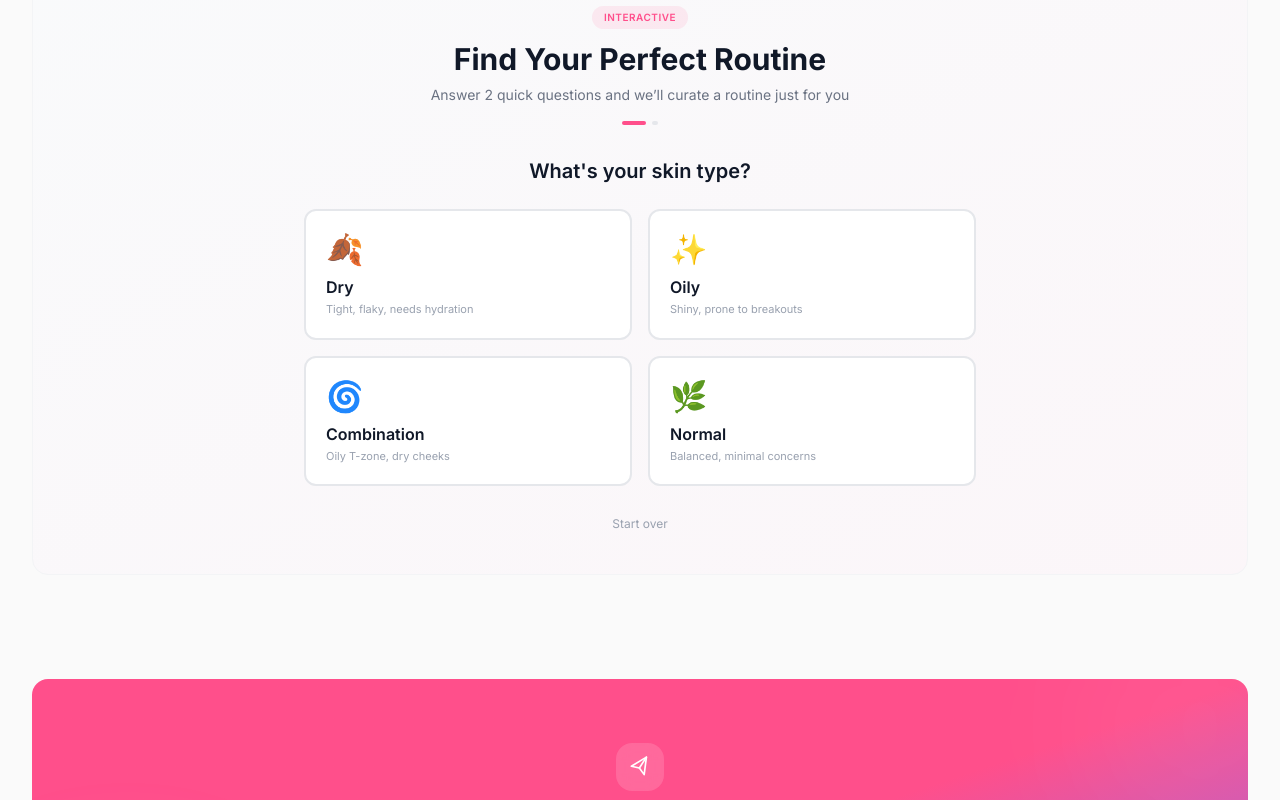
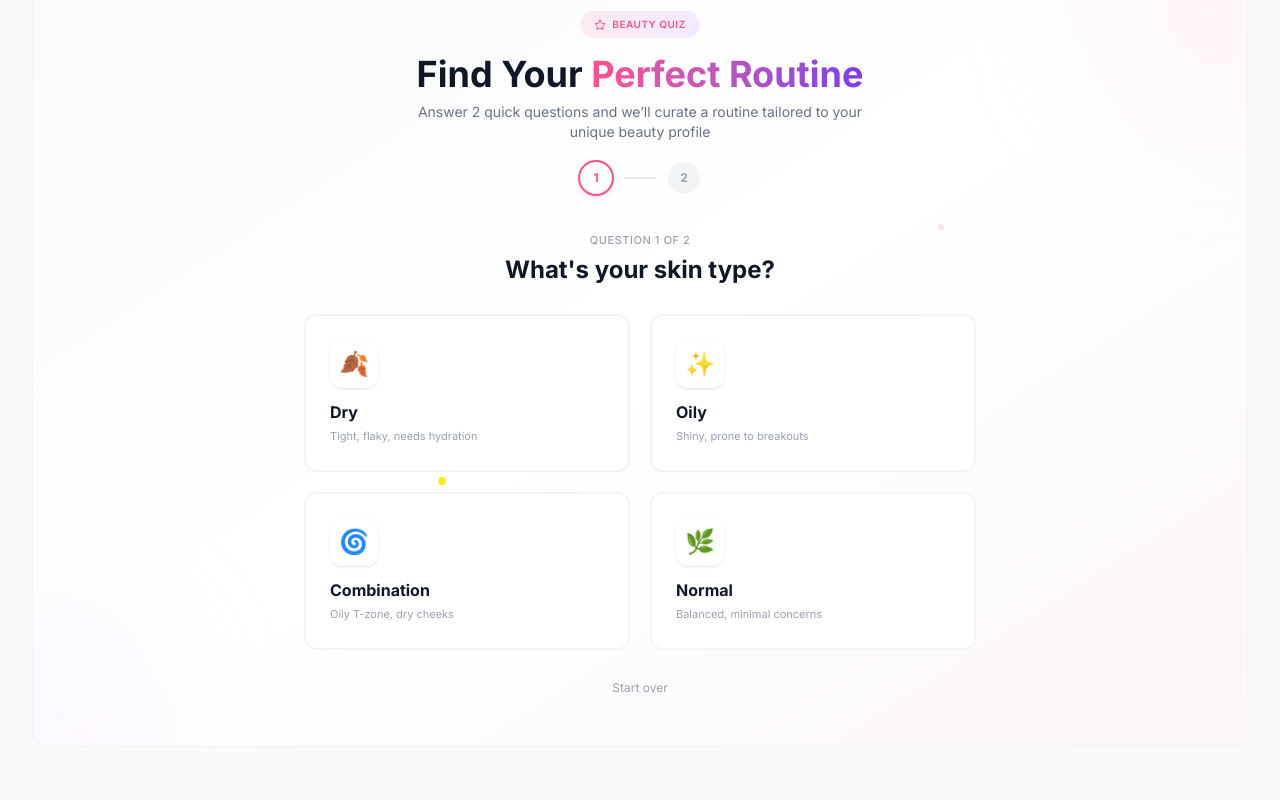
Before and after one commit to asif6000/bizrankup, a React (Vite) app: page / in a window 1280 px wide. Shown: the part 4720-5520 px from the top of the page. Built offline with nearby package versions, Linux system fonts and the light colour scheme.

Commit message:
Enhance BeautyQuizSection with premium styling, animated step indicator, product preview in results

```diff
--- a/src/components/home/BeautyQuizSection.jsx
+++ b/src/components/home/BeautyQuizSection.jsx
@@ -1,51 +1,84 @@
-import { useState } from 'react'
+import { useState, useEffect } from 'react'
 import { Link } from 'react-router-dom'
-import { FiArrowRight, FiChevronRight, FiRefreshCw } from 'react-icons/fi'
+import { FiArrowRight, FiRefreshCw, FiStar, FiCheck } from 'react-icons/fi'
+import { products } from '../../data'
 
 const steps = [
   {
     question: 'What\'s your skin type?',
     options: [
-      { id: 'dry', label: 'Dry', emoji: '🍂', desc: 'Tight, flaky, needs hydration' },
-      { id: 'oily', label: 'Oily', emoji: '✨', desc: 'Shiny, prone to breakouts' },
-      { id: 'combination', label: 'Combination', emoji: '🌀', desc: 'Oily T-zone, dry cheeks' },
-      { id: 'normal', label: 'Normal', emoji: '🌿', desc: 'Balanced, minimal concerns' },
+      { id: 'dry', label: 'Dry', emoji: '🍂', desc: 'Tight, flaky, needs hydration', gradient: 'from-amber-100 to-orange-100 dark:from-amber-900/30 dark:to-orange-900/30', icon: '💧' },
+      { id: 'oily', label: 'Oily', emoji: '✨', desc: 'Shiny, prone to breakouts', gradient: 'from-blue-100 to-cyan-100 dark:from-blue-900/30 dark:to-cyan-900/30', icon: '🌟' },
+      { id: 'combination', label: 'Combination', emoji: '🌀', desc: 'Oily T-zone, dry cheeks', gradient: 'from-purple-100 to-pink-100 dark:from-purple-900/30 dark:to-pink-900/30', icon: '⚖️' },
+      { id: 'normal', label: 'Normal', emoji: '🌿', desc: 'Balanced, minimal concerns', gradient: 'from-green-100 to-emerald-100 dark:from-green-900/30 dark:to-emerald-900/30', icon: '🌱' },
     ],
   },
   {
     question: 'Your biggest concern?',
     options: [
-      { id: 'aging', label: 'Anti-Aging', emoji: '🌟', desc: 'Fine lines, loss of firmness' },
-      { id: 'acne', label: 'Acne & Blemishes', emoji: '💫', desc: 'Breakouts, dark spots' },
-      { id: 'brightening', label: 'Brightening', emoji: '☀️', desc: 'Dullness, uneven tone' },
-      { id: 'sensitivity', label: 'Sensitivity', emoji: '🌸', desc: 'Redness, irritation' },
+      { id: 'aging', label: 'Anti-Aging', emoji: '🌟', desc: 'Fine lines, loss of firmness', gradient: 'from-rose-100 to-pink-100 dark:from-rose-900/30 dark:to-pink-900/30', icon: '✨' },
+      { id: 'acne', label: 'Acne & Blemishes', emoji: '💫', desc: 'Breakouts, dark spots', gradient: 'from-indigo-100 to-purple-100 dark:from-indigo-900/30 dark:to-purple-900/30', icon: '🔬' },
+      { id: 'brightening', label: 'Brightening', emoji: '☀️', desc: 'Dullness, uneven tone', gradient: 'from-amber-100 to-yellow-100 dark:from-amber-900/30 dark:to-yellow-900/30', icon: '💡' },
+      { id: 'sensitivity', label: 'Sensitivity', emoji: '🌸', desc: 'Redness, irritation', gradient: 'from-teal-100 to-green-100 dark:from-teal-900/30 dark:to-green-900/30', icon: '🌿' },
     ],
   },
 ]
 
 const results = {
-  'dry-aging': { text: 'Hydrating & Firming Routine', link: '/category/skincare?concern=anti-aging', gradient: 'from-rose-400 to-pink-500' },
-  'dry-acne': { text: 'Gentle Hydrating + Clarifying', link: '/category/skincare?concern=acne', gradient: 'from-pink-400 to-purple-500' },
-  'dry-brightening': { text: 'Nourishing Glow Routine', link: '/category/skincare?concern=brightening', gradient: 'from-amber-400 to-rose-500' },
-  'dry-sensitivity': { text: 'Soothing Calming Routine', link: '/category/skincare?concern=sensitive', gradient: 'from-green-400 to-teal-500' },
-  'oily-aging': { text: 'Lightweight Firming Routine', link: '/category/skincare?concern=anti-aging', gradient: 'from-rose-500 to-purple-600' },
-  'oily-acne': { text: 'Oil-Control + Clarifying', link: '/category/skincare?concern=acne', gradient: 'from-purple-500 to-indigo-600' },
-  'oily-brightening': { text: 'Mattifying Brightening Routine', link: '/category/skincare?concern=brightening', gradient: 'from-amber-500 to-orange-500' },
-  'oily-sensitivity': { text: 'Oil-Free Soothing Routine', link: '/category/skincare?concern=sensitive', gradient: 'from-teal-400 to-green-500' },
-  'combination-aging': { text: 'Balanced Firming Routine', link: '/category/skincare?concern=anti-aging', gradient: 'from-rose-400 to-purple-500' },
-  'combination-acne': { text: 'Balanced Clarifying Routine', link: '/category/skincare?concern=acne', gradient: 'from-pink-500 to-purple-600' },
-  'combination-brightening': { text: 'Balanced Glow Routine', link: '/category/skincare?concern=brightening', gradient: 'from-amber-400 to-rose-500' },
-  'combination-sensitivity': { text: 'Balanced Soothing Routine', link: '/category/skincare?concern=sensitive', gradient: 'from-green-400 to-emerald-500' },
-  'normal-aging': { text: 'Preventive Firming Routine', link: '/category/skincare?concern=anti-aging', gradient: 'from-rose-400 to-indigo-500' },
-  'normal-acne': { text: 'Gentle Maintenance Routine', link: '/category/skincare?concern=acne', gradient: 'from-purple-400 to-pink-500' },
-  'normal-brightening': { text: 'Radiance Boost Routine', link: '/category/skincare?concern=brightening', gradient: 'from-amber-400 to-rose-400' },
-  'normal-sensitivity': { text: 'Gentle Care Routine', link: '/category/skincare?concern=sensitive', gradient: 'from-teal-400 to-green-400' },
+  'dry-aging': { text: 'Hydrating & Firming Routine', link: '/category/skincare?concern=anti-aging', gradient: 'from-rose-400 to-pink-500', products: products.slice(0, 4) },
+  'dry-acne': { text: 'Gentle Hydrating + Clarifying', link: '/category/skincare?concern=acne', gradient: 'from-pink-400 to-purple-500', products: products.slice(2, 6) },
+  'dry-brightening': { text: 'Nourishing Glow Routine', link: '/category/skincare?concern=brightening', gradient: 'from-amber-400 to-rose-500', products: products.slice(4, 8) },
+  'dry-sensitivity': { text: 'Soothing Calming Routine', link: '/category/skincare?concern=sensitive', gradient: 'from-green-400 to-teal-500', products: products.slice(6, 10) },
+  'oily-aging': { text: 'Lightweight Firming Routine', link: '/category/skincare?concern=anti-aging', gradient: 'from-rose-500 to-purple-600', products: products.slice(8, 12) },
+  'oily-acne': { text: 'Oil-Control + Clarifying', link: '/category/skincare?concern=acne', gradient: 'from-purple-500 to-indigo-600', products: products.slice(10, 14) },
+  'oily-brightening': { text: 'Mattifying Brightening Routine', link: '/category/skincare?concern=brightening', gradient: 'from-amber-500 to-orange-500', products: products.slice(12, 16) },
+  'oily-sensitivity': { text: 'Oil-Free Soothing Routine', link: '/category/skincare?concern=sensitive', gradient: 'from-teal-400 to-green-500', products: products.slice(14, 18) },
+  'combination-aging': { text: 'Balanced Firming Routine', link: '/category/skincare?concern=anti-aging', gradient: 'from-rose-400 to-purple-500', products: products.slice(0, 4) },
+  'combination-acne': { text: 'Balanced Clarifying Routine', link: '/category/skincare?concern=acne', gradient: 'from-pink-500 to-purple-600', products: products.slice(2, 6) },
+  'combination-brightening': { text: 'Balanced Glow Routine', link: '/category/skincare?concern=brightening', gradient: 'from-amber-400 to-rose-500', products: products.slice(4, 8) },
+  'combination-sensitivity': { text: 'Balanced Soothing Routine', link: '/category/skincare?concern=sensitive', gradient: 'from-green-400 to-emerald-500', products: products.slice(6, 10) },
+  'normal-aging': { text: 'Preventive Firming Routine', link: '/category/skincare?concern=anti-aging', gradient: 'from-rose-400 to-indigo-500', products: products.slice(8, 12) },
+  'normal-acne': { text: 'Gentle Maintenance Routine', link: '/category/skincare?concern=acne', gradient: 'from-purple-400 to-pink-500', products: products.slice(10, 14) },
+  'normal-brightening': { text: 'Radiance Boost Routine', link: '/category/skincare?concern=brightening', gradient: 'from-amber-400 to-rose-400', products: products.slice(12, 16) },
+  'normal-sensitivity': { text: 'Gentle Care Routine', link: '/category/skincare?concern=sensitive', gradient: 'from-teal-400 to-green-400', products: products.slice(14, 18) },
+}
+
+function StepIndicator({ current, total }) {
+  return (
+    <div className="flex items-center justify-center gap-3 mt-5">
+      {Array.from({ length: total }, (_, i) => (
+        <div key={i} className="flex items-center gap-3">
+          <div className={`relative flex items-center justify-center w-8 h-8 rounded-full text-xs font-bold transition-all duration-500 ${
+            i < current
+              ? 'bg-[#FF4F8B] text-white shadow-md shadow-pink-500/30'
+              : i === current
+              ? 'bg-white dark:bg-gray-800 text-[#FF4F8B] ring-2 ring-[#FF4F8B] shadow-md shadow-pink-500/20'
+              : 'bg-gray-100 dark:bg-gray-700 text-gray-400'
+          }`}>
+            {i < current ? <FiCheck className="w-3.5 h-3.5" /> : i + 1}
+          </div>
+          {i < total - 1 && (
+            <div className={`w-8 h-0.5 rounded-full transition-all duration-500 ${
+              i < current ? 'bg-[#FF4F8B]' : 'bg-gray-200 dark:bg-gray-700'
+            }`} />
+          )}
+        </div>
+      ))}
+    </div>
+  )
 }
 
 export default function BeautyQuizSection() {
   const [step, setStep] = useState(0)
   const [answers, setAnswers] = useState([])
   const [selected, setSelected] = useState(null)
+  const [entering, setEntering] = useState(true)
+
+  useEffect(() => {
+    setEntering(true)
+    const t = setTimeout(() => setEntering(false), 500)
+    return () => clearTimeout(t)
+  }, [step])
 
   const handleSelect = (id) => {
     setSelected(id)
@@ -56,9 +89,9 @@ export default function BeautyQuizSection() {
       if (step < steps.length - 1) {
         setStep(step + 1)
       } else {
-        setStep(steps.length) // show result
+        setStep(steps.length)
       }
-    }, 400)
+    }, 450)
   }
 
   const reset = () => {
@@ -72,54 +105,94 @@ export default function BeautyQuizSection() {
 
   return (
     <section className="px-4 md:px-8 py-6 md:py-10">
-      <div className="bg-gradient-to-br from-gray-50 to-pink-50/50 dark:from-gray-900 dark:to-gray-800 rounded-2xl p-6 md:p-10 border border-gray-100 dark:border-gray-700/50">
+      <div className="relative overflow-hidden rounded-2xl bg-gradient-to-br from-gray-50 via-white to-pink-50/50 dark:from-gray-900 dark:via-gray-900 dark:to-gray-800 border border-gray-100 dark:border-gray-700/50">
+        <div className="absolute -top-20 -right-20 w-60 h-60 bg-pink-200/20 dark:bg-pink-500/5 rounded-full blur-3xl animate-float" />
+        <div className="absolute -bottom-16 -left-16 w-48 h-48 bg-purple-200/20 dark:bg-purple-500/5 rounded-full blur-3xl animate-float" style={{ animationDelay: '2s' }} />
+        <div className="absolute top-1/3 right-1/4 w-1.5 h-1.5 bg-pink-300/50 rounded-full animate-pulse" style={{ animationDuration: '3s' }} />
+        <div className="absolute bottom-1/3 left-1/3 w-2 h-2 bg-purple-300/30 rounded-full animate-pulse" style={{ animationDuration: '4s' }} />
+
+        <div className="relative z-10 p-6 md:p-10 lg:p-12">
           <div className="text-center mb-8">
-          <span className="inline-block px-3 py-1 bg-[#FF4F8B]/10 text-[#FF4F8B] text-[10px] font-semibold rounded-full mb-3 tracking-wider uppercase">Interactive</span>
-          <h2 className="text-xl md:text-3xl font-bold text-gray-900 dark:text-white">Find Your Perfect Routine</h2>
-          <p className="text-sm text-gray-500 dark:text-gray-400 mt-2">Answer 2 quick questions and we&rsquo;ll curate a routine just for you</p>
-          {step < steps.length && (
-            <div className="flex items-center justify-center gap-1.5 mt-4">
-              {steps.map((_, i) => (
-                <span key={i} className={`h-1 rounded-full transition-all duration-500 ${i <= step ? 'w-6 bg-[#FF4F8B]' : 'w-1.5 bg-gray-200 dark:bg-gray-600'}`} />
-              ))}
+            <div className="inline-flex items-center gap-1.5 px-3.5 py-1.5 bg-gradient-to-r from-[#FF4F8B]/10 to-purple-500/10 dark:from-[#FF4F8B]/20 dark:to-purple-500/20 rounded-full mb-4">
+              <FiStar className="w-3 h-3 text-[#FF4F8B]" />
+              <span className="text-[10px] font-semibold text-[#FF4F8B] tracking-wider uppercase">Beauty Quiz</span>
             </div>
-          )}
+            <h2 className="text-2xl md:text-3xl lg:text-4xl font-bold text-gray-900 dark:text-white">
+              Find Your <span className="bg-gradient-to-r from-[#FF4F8B] to-[#7C3AED] bg-clip-text text-transparent">Perfect Routine</span>
+            </h2>
+            <p className="text-sm text-gray-500 dark:text-gray-400 mt-2 max-w-md mx-auto">
+              Answer 2 quick questions and we&rsquo;ll curate a routine tailored to your unique beauty profile
+            </p>
+            {step < steps.length && <StepIndicator current={step} total={steps.length} />}
           </div>
 
           {step < steps.length ? (
             <div className="max-w-2xl mx-auto">
-            <h3 className="text-lg md:text-xl font-semibold text-gray-900 dark:text-white text-center mb-6">{steps[step].question}</h3>
-            <div className="grid grid-cols-2 gap-3 md:gap-4">
-              {steps[step].options.map(opt => (
+              <div className="text-center mb-7">
+                <span className="text-[11px] font-medium text-gray-400 dark:text-gray-500 tracking-wider uppercase">Question {step + 1} of {steps.length}</span>
+                <h3 className="text-xl md:text-2xl font-bold text-gray-900 dark:text-white mt-1">{steps[step].question}</h3>
+              </div>
+              <div className="grid grid-cols-2 gap-3 md:gap-5">
+                {steps[step].options.map((opt, i) => (
                   <button
                     key={opt.id}
                     onClick={() => handleSelect(opt.id)}
                     disabled={selected !== null}
-                  className={`group text-left p-4 md:p-5 rounded-xl border-2 transition-all duration-300 ${
+                    className={`group relative overflow-hidden text-left p-5 md:p-6 rounded-xl border-2 transition-all duration-400 ${
                       selected === opt.id
-                      ? 'border-[#FF4F8B] bg-[#FF4F8B]/5 scale-[0.97]'
-                      : 'border-gray-200 dark:border-gray-700 bg-white dark:bg-gray-800 hover:border-[#FF4F8B]/50 hover:shadow-md'
-                  } ${selected !== null && selected !== opt.id ? 'opacity-50 scale-[0.97]' : ''}`}
+                        ? 'border-[#FF4F8B] bg-gradient-to-br ' + opt.gradient + ' shadow-lg shadow-pink-500/20 scale-[0.97]'
+                        : 'border-gray-100 dark:border-gray-700/50 bg-white dark:bg-gray-800/50 hover:border-[#FF4F8B]/40 hover:shadow-lg hover:shadow-pink-500/5 hover:-translate-y-0.5'
+                    } ${selected !== null && selected !== opt.id ? 'opacity-40 scale-[0.97] pointer-events-none' : ''} ${entering ? 'opacity-0 translate-y-4' : 'opacity-100 translate-y-0'}`}
+                    style={{ transitionDelay: `${i * 80}ms` }}
                   >
-                  <span className="text-2xl md:text-3xl block mb-2">{opt.emoji}</span>
-                  <h4 className="font-semibold text-sm md:text-base text-gray-900 dark:text-white group-hover:text-[#FF4F8B] transition-colors">{opt.label}</h4>
-                  <p className="text-[11px] text-gray-400 mt-0.5">{opt.desc}</p>
+                    <div className="absolute -top-3 -right-3 w-12 h-12 bg-white/40 dark:bg-white/5 rounded-full blur-xl" />
+                    <div className="relative z-10">
+                      <div className="w-10 h-10 md:w-12 md:h-12 rounded-xl bg-white/70 dark:bg-gray-800/70 backdrop-blur-sm flex items-center justify-center mb-3 shadow-sm">
+                        <span className="text-xl md:text-2xl">{opt.emoji}</span>
+                      </div>
+                      {selected === opt.id && (
+                        <div className="absolute top-2 right-2 w-5 h-5 bg-[#FF4F8B] rounded-full flex items-center justify-center animate-scale-in">
+                          <FiCheck className="w-2.5 h-2.5 text-white" />
+                        </div>
+                      )}
+                      <h4 className="font-bold text-sm md:text-base text-gray-900 dark:text-white group-hover:text-[#FF4F8B] transition-colors">{opt.label}</h4>
+                      <p className="text-[11px] text-gray-400 dark:text-gray-500 mt-1 leading-relaxed">{opt.desc}</p>
+                    </div>
                   </button>
                 ))}
               </div>
             </div>
           ) : (
-          <div className="text-center animate-fade-in">
-            <div className={`inline-flex items-center gap-2 px-6 py-3 rounded-full bg-gradient-to-r ${result.gradient} text-white text-sm font-semibold mb-4`}>
+            <div className="max-w-2xl mx-auto text-center animate-fade-in">
+              <div className="w-16 h-16 mx-auto mb-5 bg-gradient-to-br from-[#FF4F8B]/10 to-purple-500/10 rounded-2xl flex items-center justify-center">
+                <FiStar className="w-7 h-7 text-[#FF4F8B]" />
+              </div>
+              <div className={`inline-flex items-center gap-2 px-5 py-2.5 rounded-full bg-gradient-to-r ${result.gradient} text-white text-sm font-bold shadow-lg mb-4`}>
                 ✨ {result.text}
               </div>
-            <p className="text-gray-500 dark:text-gray-400 text-sm mb-6">We&rsquo;ve found the perfect products for your unique beauty profile</p>
-            <div className="flex items-center justify-center gap-3">
-              <Link to={result.link} className="inline-flex items-center gap-2 px-6 py-3 bg-gray-900 dark:bg-white text-white dark:text-gray-900 text-sm font-semibold rounded-xl hover:bg-gray-800 dark:hover:bg-gray-200 active:scale-95 transition-all">
+              <p className="text-gray-500 dark:text-gray-400 text-sm mb-6">We&rsquo;ve curated the perfect products for your unique beauty profile</p>
+
+              {result.products && (
+                <div className="flex items-center justify-center gap-3 mb-8">
+                  {result.products.slice(0, 4).map((p, i) => (
+                    <Link
+                      key={p.id}
+                      to={`/product/${p.id}`}
+                      className="group/product w-16 h-16 md:w-20 md:h-20 rounded-xl overflow-hidden bg-gray-100 dark:bg-gray-700 border-2 border-white dark:border-gray-700 shadow-md hover:shadow-lg hover:-translate-y-1 transition-all duration-300"
+                      style={{ zIndex: 4 - i, transform: `rotate(${(i - 1.5) * 3}deg)` }}
+                    >
+                      <img src={p.image} alt="" className="w-full h-full object-cover group-hover/product:scale-110 transition-transform duration-500" />
+                    </Link>
+                  ))}
+                </div>
+              )}
+
+              <div className="flex items-center justify-center gap-3 flex-wrap">
+                <Link to={result.link} className="inline-flex items-center gap-2 px-7 py-3.5 bg-gray-900 dark:bg-white text-white dark:text-gray-900 text-sm font-semibold rounded-xl hover:bg-gray-800 dark:hover:bg-gray-200 active:scale-95 transition-all shadow-lg shadow-gray-900/10">
                   View My Routine <FiArrowRight className="w-4 h-4" />
                 </Link>
-              <button onClick={reset} className="inline-flex items-center gap-2 px-5 py-3 bg-gray-100 dark:bg-gray-700 text-gray-600 dark:text-gray-300 text-sm font-medium rounded-xl hover:bg-gray-200 dark:hover:bg-gray-600 active:scale-95 transition-all">
-                <FiRefreshCw className="w-3.5 h-3.5" /> Retake
+                <button onClick={reset} className="inline-flex items-center gap-2 px-6 py-3.5 bg-white dark:bg-gray-800 text-gray-600 dark:text-gray-300 text-sm font-medium rounded-xl border border-gray-200 dark:border-gray-700 hover:bg-gray-50 dark:hover:bg-gray-700 active:scale-95 transition-all">
+                  <FiRefreshCw className="w-3.5 h-3.5" /> Retake Quiz
                 </button>
               </div>
             </div>
@@ -127,12 +200,13 @@ export default function BeautyQuizSection() {
 
           {step < steps.length && (
             <div className="text-center mt-6">
-            <button onClick={reset} className="text-xs text-gray-400 hover:text-gray-600 dark:hover:text-gray-300 transition-colors">
+              <button onClick={reset} className="text-xs text-gray-400 hover:text-[#FF4F8B] hover:underline transition-all">
                 Start over
               </button>
             </div>
           )}
         </div>
+      </div>
     </section>
   )
 }
```
Lines whose indentation alone changed are shown as unchanged.
